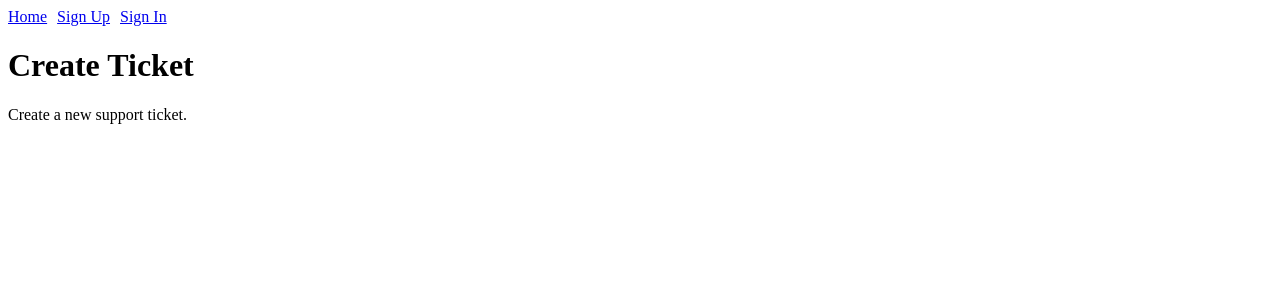
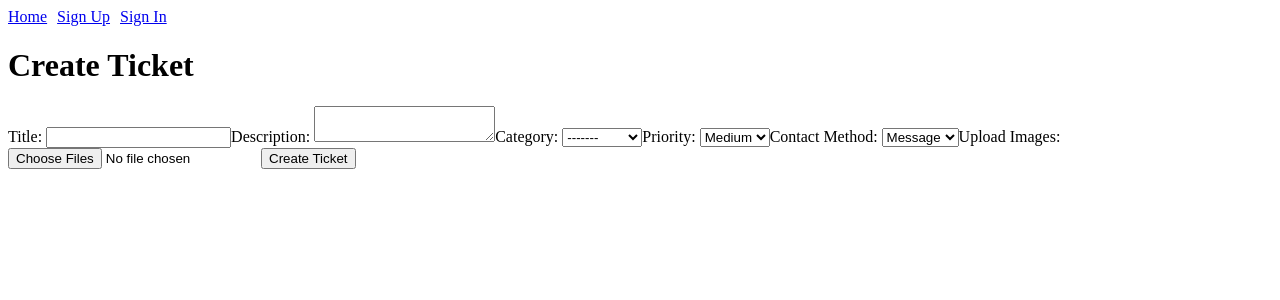
Before and after one commit to 3mm2ry/project3-HelpDesk-Frontend, a React (Vite) app: page /tickets/new in a window 1280 px wide. Shown: the top 300 px of the page. Built offline with nearby package versions, Linux system fonts and the light colour scheme; no server answers.

Commit message:
creatTicket

```diff
--- a/src/pages/tickets/CreateTicket.jsx
+++ b/src/pages/tickets/CreateTicket.jsx
@@ -1,9 +1,133 @@
+import { useState } from "react";
+import { createNewTicket } from "../../services/ticketService";
+import { useNavigate } from "react-router";
 
 function CreateTicket() {
+  const [formData, setFormData] = useState({
+    title: "",
+    description: "",
+    category: "",
+    priority: "Medium",
+    contactMethod: "Message",
+  });
+
+  const [images, setImages] = useState([]);
+
+  const navigate = useNavigate();
+
+  // Handle changes in form inputs
+  function handleChange(event) {
+    setFormData({
+      ...formData,
+      [event.target.name]: event.target.value,
+    });
+  }
+
+  // Handle image selection
+  function handleImageChange(event) {
+    setImages(event.target.files);
+  }
+
+  // Submit the ticket
+  async function handleSubmit(event) {
+    event.preventDefault();
+
+    // Create FormData to send ticket details and images
+    const ticketData = new FormData();
+
+    // Add ticket details
+    ticketData.append("title", formData.title);
+    ticketData.append("description", formData.description);
+    ticketData.append("category", formData.category);
+    ticketData.append("priority", formData.priority);
+    ticketData.append("contactMethod", formData.contactMethod);
+
+    // Add selected images
+    for (let image of images) {
+      ticketData.append("images", image);
+    }
+
+    // Send ticket data to backend
+    await createNewTicket(ticketData);
+
+    navigate("/tickets");
+  }
+
   return (
     <div>
       <h1>Create Ticket</h1>
-      <p>Create a new support ticket.</p>
+
+      <form onSubmit={handleSubmit}>
+        <label htmlFor="title">Title: </label>
+        <input
+          name="title"
+          type="text"
+          id="title"
+          onChange={handleChange}
+          value={formData.title}
+          required
+        />
+
+        <label htmlFor="description">Description: </label>
+        <textarea
+          name="description"
+          id="description"
+          onChange={handleChange}
+          value={formData.description}
+          required
+        />
+
+        <label htmlFor="category">Category: </label>
+        <select
+          value={formData.category}
+          onChange={handleChange}
+          name="category"
+          id="category"
+          required
+        >
+          <option value="">-------</option>
+          <option value="Hardware">Hardware</option>
+          <option value="Software">Software</option>
+          <option value="Network">Network</option>
+          <option value="Account">Account</option>
+          <option value="Other">Other</option>
+        </select>
+
+        <label htmlFor="priority">Priority: </label>
+        <select
+          value={formData.priority}
+          onChange={handleChange}
+          name="priority"
+          id="priority"
+        >
+          <option value="Low">Low</option>
+          <option value="Medium">Medium</option>
+          <option value="High">High</option>
+          <option value="Urgent">Urgent</option>
+        </select>
+
+        <label htmlFor="contactMethod">Contact Method: </label>
+        <select
+          value={formData.contactMethod}
+          onChange={handleChange}
+          name="contactMethod"
+          id="contactMethod"
+        >
+          <option value="Message">Message</option>
+          <option value="Phone">Phone</option>
+        </select>
+
+        <label htmlFor="images">Upload Images: </label>
+        <input
+          type="file"
+          id="images"
+          accept="image/*"
+          multiple
+          onChange={handleImageChange}
+        />
+
+        <button>Create Ticket</button>
+      </form>
     </div>
   );
 }
--- /dev/null
+++ b/src/services/ticketService.js
@@ -0,0 +1,35 @@
+// First thing you do in service is import the api
+import api from "./api";
+
+// Create a new ticket
+export async function createNewTicket(newTicket) {
+  const response = await api.post("/tickets", newTicket);
+  return response.data;
+}
+
+// Get All Tickets
+export async function getAllTickets() {
+  const response = await api.get("/tickets");
+  return response.data;
+}
+
+// Get Ticket by ID
+export async function getTicketById(ticketId) {
+  const response = await api.get(`/tickets/${ticketId}`);
+  return response.data;
+}
+
+// Update Ticket
+export async function updateTicketById(ticketId, updatedTicket) {
+  const response = await api.put(
+    `/tickets/${ticketId}/edit`,
+    updatedTicket
+  );
+  return response.data;
+}
+
+// Delete Ticket
+export async function deleteTicketById(ticketId) {
+  const response = await api.delete(`/tickets/${ticketId}/delete`);
+  return response.data;
+}
```
